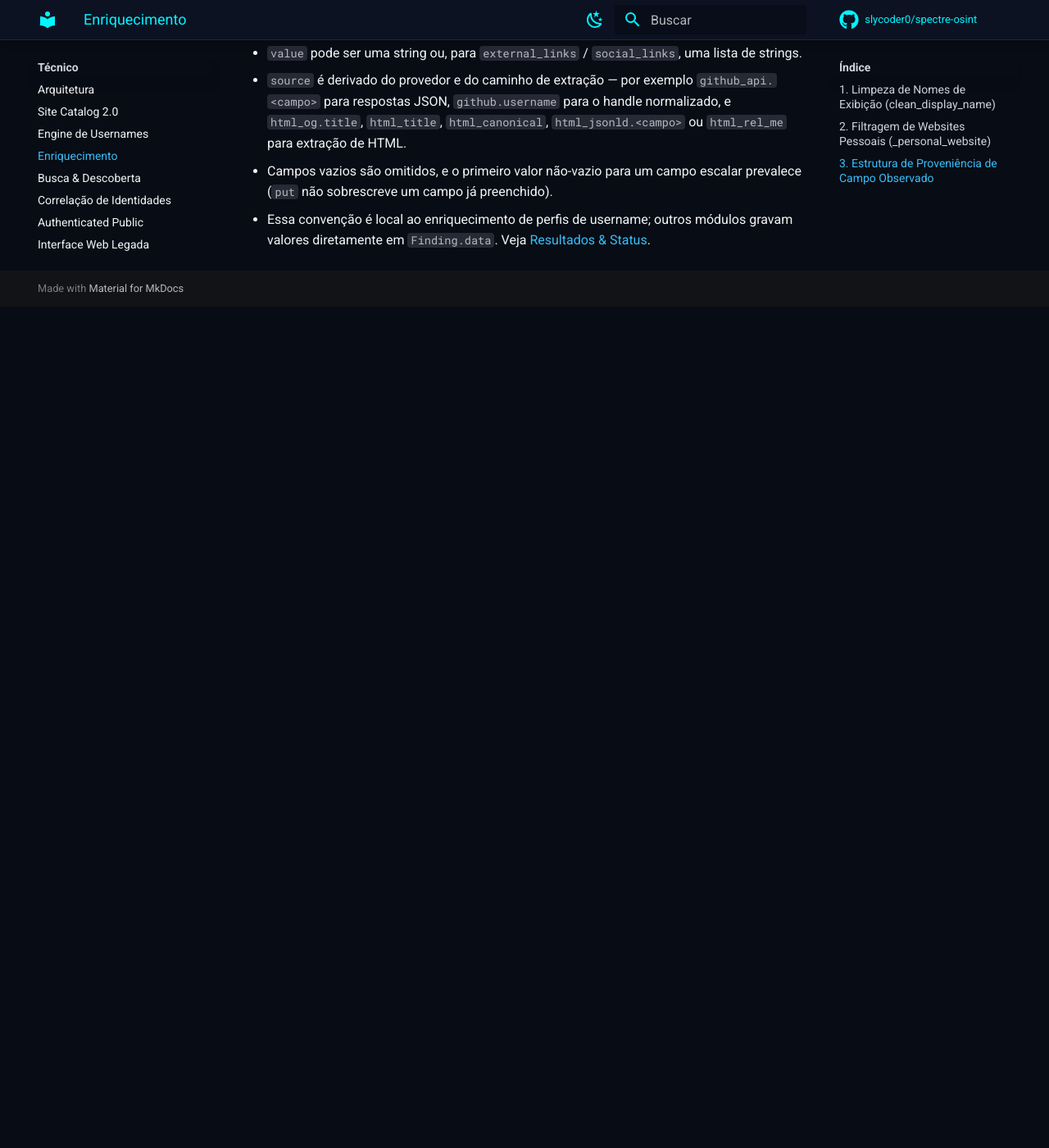
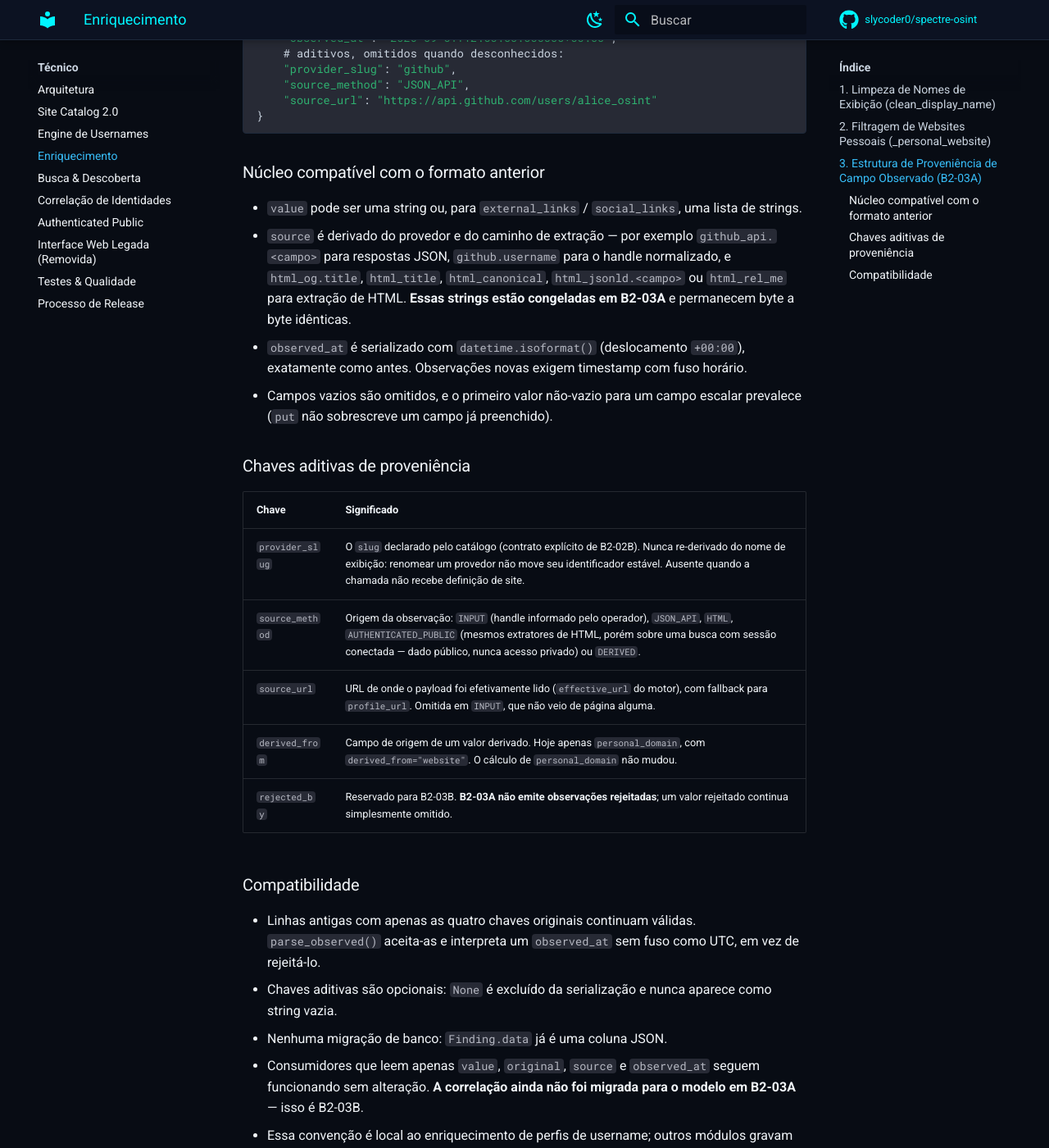
Before and after one commit to slycoder0/spectre-osint, an MkDocs documentation site: the page built from docs/technical/enrichment.md, in a window 1280 px wide and 1400 px high, scrolled down 1210 px. Shown: the whole window at 82% size. Built offline with MkDocs 1.6.1 and Material for MkDocs 9.7.7, drawn with Linux system fonts in a browser that asks for light colours; comment, search, counter and statistics services are not loaded; before the commit the page ends 1584 px from its top, so only the background shows below that; some of the changed text lies outside the part shown.

Commit message:
docs(enrichment): document observed field contract
Two docs asserted in prose that no ObservedField model existed; both now
describe the contract and, more importantly, its boundaries.

- docs/technical/enrichment.md: the model, the legacy-compatible core with the
  frozen `source` strings and the +00:00 spelling of observed_at, a table for
  each additive key, and the compatibility rules.
- docs/results.md: field-level provenance is now validated but its scope is
  unchanged — still only data["observed"] on username findings, still a plain
  mapping, no migration, and correlation still reads the mapping rather than the
  model.
- docs/concepts/evidence.md: OBSERVED PROFILE ATTRIBUTE != VERIFIED CIVIL
  ATTRIBUTE, as a table of what each key does and does not claim. A row records
  that a page stated something and where it came from; it does not assert the
  statement is true and does not identify a person. AUTHENTICATED_PUBLIC is
  spelled out as public data read through a logged-in session, never private
  access.
- CHANGELOG.md: an Added entry under Unreleased. No version bump.

Every one of these says explicitly that B2-03A introduces the contract and does
not yet make consumers enforce it, and none claims a B2-03B/C defect is fixed.

````diff
--- a/docs/technical/enrichment.md
+++ b/docs/technical/enrichment.md
@@ -23,20 +23,44 @@
 
 ---
 
-## 3. Estrutura de Proveniência de Campo Observado
+## 3. Estrutura de Proveniência de Campo Observado (B2-03A)
 
-Cada campo emitido por `enrich_profile` é um dicionário simples (não há classe/modelo `ObservedField` no código) e aparece apenas sob `data["observed"]` dos achados do módulo `username`:
+Desde B2-03A existe um modelo validado — `ObservedField`, em `spectre_osint/modules/username/observed.py`. `enrich_profile` constrói e valida cada observação como `ObservedField` internamente e então **serializa** para o mesmo mapeamento JSON simples que `data["observed"]` sempre carregou. O transporte não mudou: `Finding.data["observed"]` continua sendo um dicionário comum.
 
 ```python
 {
     "value": "Alice Developer",
     "original": "Alice Developer (@alice_osint) - GitHub",
     "source": "github_api.name",
-    "observed_at": "2026-09-01T12:00:00.000000+00:00"
+    "observed_at": "2026-09-01T12:00:00.000000+00:00",
+    # aditivos, omitidos quando desconhecidos:
+    "provider_slug": "github",
+    "source_method": "JSON_API",
+    "source_url": "https://api.github.com/users/alice_osint"
 }
 ```
 
+### Núcleo compatível com o formato anterior
+
 - `value` pode ser uma string ou, para `external_links` / `social_links`, uma lista de strings.
-- `source` é derivado do provedor e do caminho de extração — por exemplo `github_api.<campo>` para respostas JSON, `github.username` para o handle normalizado, e `html_og.title`, `html_title`, `html_canonical`, `html_jsonld.<campo>` ou `html_rel_me` para extração de HTML.
+- `source` é derivado do provedor e do caminho de extração — por exemplo `github_api.<campo>` para respostas JSON, `github.username` para o handle normalizado, e `html_og.title`, `html_title`, `html_canonical`, `html_jsonld.<campo>` ou `html_rel_me` para extração de HTML. **Essas strings estão congeladas em B2-03A** e permanecem byte a byte idênticas.
+- `observed_at` é serializado com `datetime.isoformat()` (deslocamento `+00:00`), exatamente como antes. Observações novas exigem timestamp com fuso horário.
 - Campos vazios são omitidos, e o primeiro valor não-vazio para um campo escalar prevalece (`put` não sobrescreve um campo já preenchido).
+
+### Chaves aditivas de proveniência
+
+| Chave | Significado |
+| :--- | :--- |
+| `provider_slug` | O `slug` declarado pelo catálogo (contrato explícito de B2-02B). Nunca re-derivado do nome de exibição: renomear um provedor não move seu identificador estável. Ausente quando a chamada não recebe definição de site. |
+| `source_method` | Origem da observação: `INPUT` (handle informado pelo operador), `JSON_API`, `HTML`, `AUTHENTICATED_PUBLIC` (mesmos extratores de HTML, porém sobre uma busca com sessão conectada — dado público, nunca acesso privado) ou `DERIVED`. |
+| `source_url` | URL de onde o payload foi efetivamente lido (`effective_url` do motor), com fallback para `profile_url`. Omitida em `INPUT`, que não veio de página alguma. |
+| `derived_from` | Campo de origem de um valor derivado. Hoje apenas `personal_domain`, com `derived_from="website"`. O cálculo de `personal_domain` não mudou. |
+| `rejected_by` | Reservado para B2-03B. **B2-03A não emite observações rejeitadas**; um valor rejeitado continua simplesmente omitido. |
+
+### Compatibilidade
+
+- Linhas antigas com apenas as quatro chaves originais continuam válidas. `parse_observed()` aceita-as e interpreta um `observed_at` sem fuso como UTC, em vez de rejeitá-lo.
+- Chaves aditivas são opcionais: `None` é excluído da serialização e nunca aparece como string vazia.
+- Nenhuma migração de banco: `Finding.data` já é uma coluna JSON.
+- Consumidores que leem apenas `value`, `original`, `source` e `observed_at` seguem funcionando sem alteração. **A correlação ainda não foi migrada para o modelo em B2-03A** — isso é B2-03B.
 - Essa convenção é local ao enriquecimento de perfis de username; outros módulos gravam valores diretamente em `Finding.data`. Veja [Resultados & Status](../results.md).
````
Also changed, not shown: CHANGELOG.md (+23 -0 lines), docs/concepts/evidence.md (+17 -1 lines), docs/results.md (+8 -2 lines).
